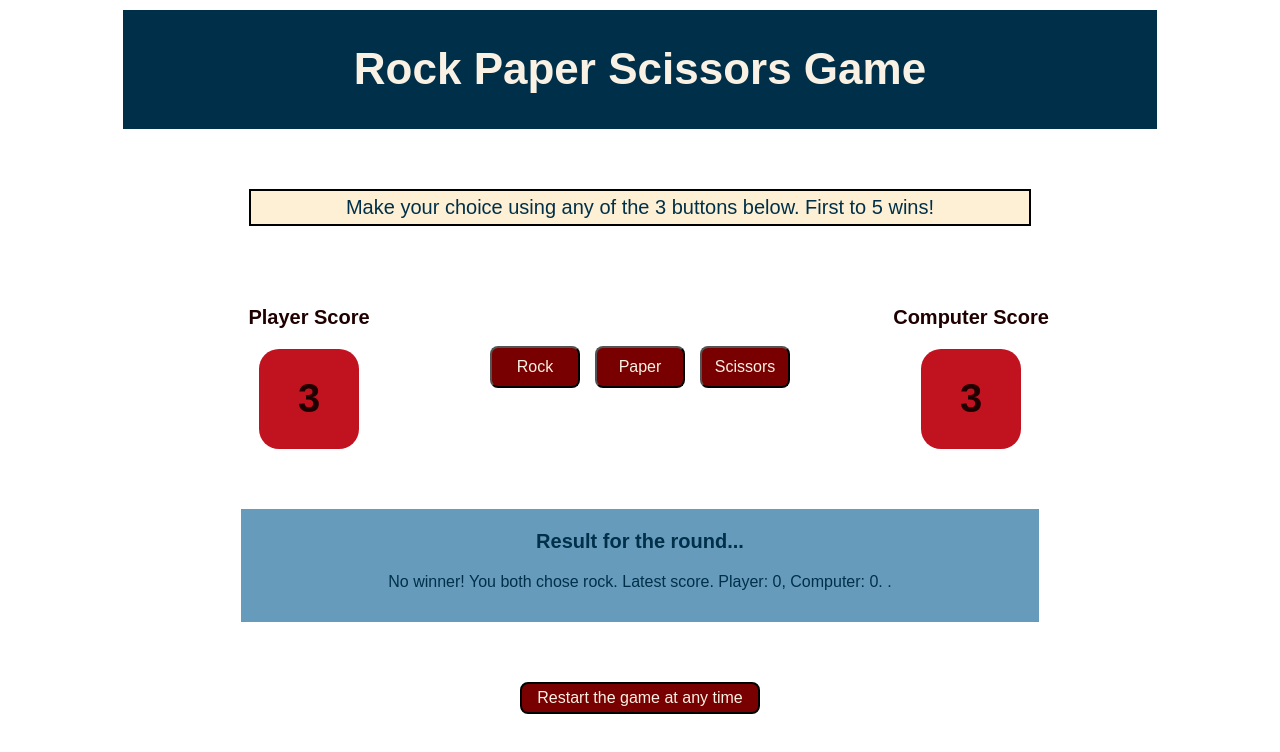
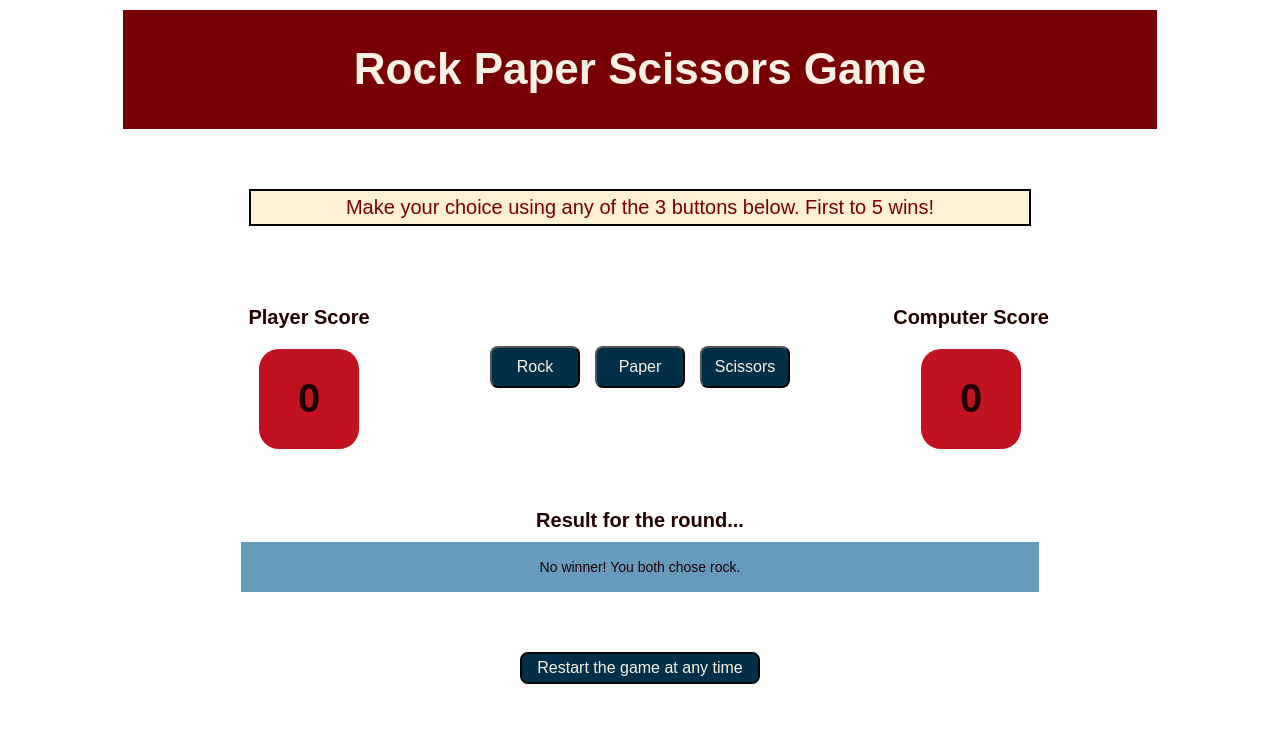
Before and after one commit to gtpWebDev/odin-rock-paper-scissors, a plain HTML site: page index.html in a window 1280 px wide. Both pictures are taken after a click on the button "Rock". Drawn offline with Linux system fonts and the light colour scheme.

Commit message:
Game logic improvements
Add DOM updates for player and computer scores.
Improve result messaging to make each round result clearer.
Add restart game capability.

```diff
--- a/index.html
+++ b/index.html
@@ -23,8 +23,7 @@
       <div class="scoreTitle">
         <p>Player Score</p>
       </div>
-      <div class="scoreDisplay">
-        <p>3</p>
+      <div id="playerScore" class="scoreDisplay">
       </div>
     </div>
 
@@ -38,19 +37,21 @@
       <div class="scoreTitle">
         <p>Computer Score</p>
       </div>
-      <div class="scoreDisplay">
-        <p>3</p>
+      <div id="computerScore" class="scoreDisplay">
       </div>
     </div>
 
   </div>
 
-  <div id="resultDisplay">
-    <p style="font-size: 20px"><b>Result for the round...</b></p>
+  <div id="resultContainer">
+    <p style="margin-bottom: 10px;"><b>Result for the round...</b></p>
+    <div id="resultDisplay">
+      <!-- DOM will be updated using script -->
+    </div>
   </div>
 
   <div class="restartContainer">
-    <button class="restartButton">Restart the game at any time</button>
+    <button id="restartButton">Restart the game at any time</button>
   </div>
 
 
--- a/logic.js
+++ b/logic.js
@@ -6,139 +6,15 @@
 let computerScore = 0
 let playerScore = 0
 
+// Prepare DOM updates for score updates, and generate page button functionality
 let resultDisplay = document.querySelector("#resultDisplay")
-let newParagraph = document.createElement("p")
+let resultParagraph = document.createElement("p")
+let playerScoreDisplay = document.querySelector("#playerScore")
+let playerScoreParagraph = document.createElement("p")
+let computerScoreDisplay = document.querySelector("#computerScore")
+let computerScoreParagraph = document.createElement("p")
+
 setupGameButtons()
-
-function getComputerChoice() {
-
-  // Returns one of "Rock, "Paper", "Scissors" with equal probability
-
-  let intRandom = Math.floor(3 * Math.random())
-
-  switch (intRandom) {
-    case 0:
-      return "rock"
-      break;
-    case 1:
-      return "paper"
-      break
-    case 2:
-      return "scissors"
-      break
-    default:
-      return "ERROR!"
-  }
-
-}
-
-function resetGame() {
-  playerScore = 0
-  computerScore = 0
-}
-
-function addResultToDisplay(message,playerScore,computerScore) {
-
-  let latestScoreMessage = `Latest score. Player: ${playerScore}, Computer: ${computerScore}`
-
-  let endGameMessage = ""
-
-  if (playerScore === 5 || computerScore === 5) {
-    if (playerScore === 5) {
-      endGameMessage = "Player wins."
-    } else if (computerScore === 5) {
-      endGameMessage = "Computer wins."
-    }
-    resetGame()
-  }
-
-
-  newParagraph.textContent = message + ". " + latestScoreMessage + ". " + endGameMessage + "."
-  resultDisplay.appendChild(newParagraph)
-}
-
-
-function playRound(playerInput) {
-
-  let playerSelection = playerInput.toLowerCase()
-  let computerSelection = getComputerChoice()
-
-  let message = ""
-
-  if (playerSelection === computerSelection) {
-    message = `No winner! You both chose ${playerSelection}`
-
-  } else if (playerSelection === "rock") {
-    if (computerSelection === "paper") {
-      message = "You Lose! Paper beats Rock"
-      computerScore++
-    } else if (computerSelection === "scissors") {
-      message = "You Win! Rock beats Scissors"
-      playerScore++
-    }
-
-  } else if (playerSelection === "paper") {
-    if (computerSelection === "rock") {
-      message = "You Win! Paper beats Rock"
-      playerScore++
-    } else if (computerSelection === "scissors") {
-      message = "You Lose! Scissors beat Paper"
-      computerScore++
-    }
-
-  } else if (playerSelection === "scissors") {
-    if (computerSelection === "paper") {
-      message = "You Win! Scissors beat Paper"
-      playerScore++
-    } else if (computerSelection === "rock") {
-      message = "You Lose! Rock beats Scissors"
-      computerScore++
-    }
-
-  }
-
-  addResultToDisplay(message,playerScore,computerScore)
-
-}
-
-function reportGameResult(playerWinCount,computerWinCount) {
-
-  if (playerWinCount === computerWinCount) {
-    return "Game drawn!"
-  } else if (playerWinCount > computerWinCount) {
-    return "Player wins!"
-  } else {
-    return "Computer wins!"
-  }
-
-}
-
-
-function playGame() {
-
-  let playerWinCount = 0
-  let computerWinCount = 0
-
-
-    // Collect player and computer choices
-    let playerSelection = prompt("Please enter any of \"Rock\", \"Paper\" or \"Scissors\"")
-    console.log(`Player choice is ${playerSelection}.`)
-    let computerSelection = getComputerChoice()
-    console.log(`Computer choice is ${computerSelection}.`)
-
-    // Decide who wins round
-    let = roundResult = playRound(playerSelection,computerSelection)
-    if (roundResult === "Player Wins") {
-      playerWinCount++
-    } else if (roundResult === "Computer Wins") {
-      computerWinCount++
-    }
-    console.log(`Standing after round ${round} is Player: ${playerWinCount}, Computer: ${computerWinCount}`)
-
-
-  console.log(reportGameResult(playerWinCount,computerWinCount))
-
-}
 
 function setupGameButtons() {
 
@@ -149,4 +25,111 @@ function setupGameButtons() {
     })
   })
 
+  const restartGameButton = document.querySelector("#restartButton")
+  restartGameButton.addEventListener("click",resetGame)
+
 }
+
+
+function playRound(playerSelection) {
+
+  playerSelection = playerSelection.toLowerCase()
+  let computerSelection = getComputerChoice()
+
+  let resultMessage = ""
+
+  let loseMessage = `You chose ${playerSelection}. Computer chose ${computerSelection}. You lose!`
+  let winMessage = `You chose ${playerSelection}. Computer chose ${computerSelection}. You win!`
+
+  if (playerSelection === computerSelection) {
+    resultMessage = `No winner! You both chose ${playerSelection}.`
+
+  } else if (playerSelection === "rock") {
+    if (computerSelection === "paper") {
+      resultMessage = loseMessage
+      computerScore++
+    } else if (computerSelection === "scissors") {
+      resultMessage = winMessage
+      playerScore++
+    }
+
+  } else if (playerSelection === "paper") {
+    if (computerSelection === "rock") {
+      resultMessage = winMessage
+      playerScore++
+    } else if (computerSelection === "scissors") {
+      resultMessage = loseMessage
+      computerScore++
+    }
+
+  } else if (playerSelection === "scissors") {
+    if (computerSelection === "paper") {
+      resultMessage = winMessage
+      playerScore++
+    } else if (computerSelection === "rock") {
+      resultMessage = loseMessage
+      computerScore++
+    }
+
+  }
+
+  constructResultMessage(resultMessage,playerScore,computerScore)
+  updateScoreDisplays(playerScore,computerScore)
+
+}
+
+function updateScoreDisplays(playerScore,computerScore) {
+
+  playerScoreParagraph.textContent = playerScore
+  playerScoreDisplay.appendChild(playerScoreParagraph)
+  computerScoreParagraph.textContent = computerScore
+  computerScoreDisplay.appendChild(computerScoreParagraph)
+
+}
+
+function updateResultDisplay(resultMessage) {
+  resultParagraph.textContent = resultMessage
+  resultDisplay.appendChild(resultParagraph)
+
+}
+
+function constructResultMessage(resultMessage,playerScore,computerScore) {
+
+  let endGameMessage = ""
+
+  if (playerScore === 5 || computerScore === 5) {
+    if (playerScore === 5) {
+      endGameMessage = " Player wins."
+    } else if (computerScore === 5) {
+      endGameMessage = " Computer wins."
+    }
+  }
+
+  updateResultDisplay(resultMessage.concat(endGameMessage))
+}
+
+
+function getComputerChoice() {
+
+  // Returns one of "Rock, "Paper", "Scissors" with equal probability
+
+  switch (Math.floor(3 * Math.random())) {
+    case 0:
+      return "rock"
+    case 1:
+      return "paper"
+    case 2:
+      return "scissors"
+    default:
+      return "ERROR!"
+  }
+
+}
+
+
+function resetGame() {
+  playerScore = 0
+  computerScore = 0
+  updateScoreDisplays(0,0)
+  updateResultDisplay("")
+}
--- a/styles.css
+++ b/styles.css
@@ -1,17 +1,20 @@
 
 :root {
 
-  --backGroundColour: #FFFFFF;
+  --backGroundColour: #FFFFFF; /* exclusive to backgrounds */
+  --borderColour: #000000; /* exclusive to borders */
 
-  --lightTextColour: #f8f1e4;
-  --darkTextColour: #1f0000;
+  --lightTextColour: #f8f1e4; /* for use on dark backgrounds */
+  --darkTextColour: #1f0000; /* for use on light backgrounds */
 
   --lightestColour: #FDF0D5;
-  --headerColour: #003049;
-  --darkColour: #780000;
-  --midDarkColour: #c1121f;
-  --midColour: #669bbc;
-  --borderColour: #000000;
+  --midLightColour: #669bbc;
+  --midColour: #c1121f;
+  --midDarkColour: #780000;
+  --darkestColour: #003049;
+
+
+
 
 }
 
@@ -19,15 +22,16 @@ body {
   background-color: var(--backGroundColour);
   font-family: Arial, Helvetica, sans-serif;
   color: var(--darkTextColour);
+  text-align: center;
 }
 
 .titleBar, .instructionsBar, #resultDisplay, .restartContainer {
   text-align:center;
-  color: var(--headerColour);
+  color: var(--midDarkColour);
 }
 
 .titleBar {
-  background-color: #003049;
+  background-color: var(--midDarkColour);
   color: var(--lightTextColour);
   padding: 5px;
   margin: 10px auto 60px auto;
@@ -36,7 +40,7 @@ body {
 }
 
 .instructionsBar {
-  text-align: center;
+
   font-size: 20px;
   padding: 5px;
   margin: 60px auto ;
@@ -57,11 +61,9 @@ body {
 
 .scoreContainer {
   min-width: 200px;
-  text-align: center;
 }
 
 .scoreTitle {
-  text-align: center;
   font-size: 20px;
   font-weight: 800;
   margin: 0 auto;
@@ -74,7 +76,7 @@ body {
   width: 100px;
   height: 100px;
   margin: auto;
-  background-color: var(--midDarkColour);
+  background-color: var(--midColour);
   border-radius: 20px;
   font-size: 40px;
   font-weight: 700;
@@ -89,7 +91,7 @@ body {
 }
 
 .playerSelectButton {
-  background-color: var(--darkColour);
+  background-color: var(--darkestColour);
   color: var(--lightTextColour);
   padding: 10px;
   min-width: 90px;
@@ -97,23 +99,32 @@ body {
   font-size: 16px;
 }
 
+#resultContainer {
+  margin: 60px auto;
+  font-size: 20px
+}
 
 #resultDisplay {
-  font-size: 16px;
-  margin: 60px auto;
+  font-size: 14px;
+  margin: auto;
+  min-height: 50px;
   width: 60vw;
-  background-color: var(--midColour);
-  padding: 1px 15px 15px 15px;
+  background-color: var(--midLightColour);
+  color: var(--darkTextColour);
+  padding: 0 15px;
+  display: flex;
+  justify-content: center;
+  align-items:  center;
 }
 
 .restartContainer {
   margin-top: 60px;
 }
 
-.restartButton {
+#restartButton {
   font-size: 16px;
   padding: 5px 15px;
-  background-color: var(--darkColour);
+  background-color: var(--darkestColour);
   color: var(--lightTextColour);
   border: 2px solid var(--borderColour);
   border-radius: 8px;
```
